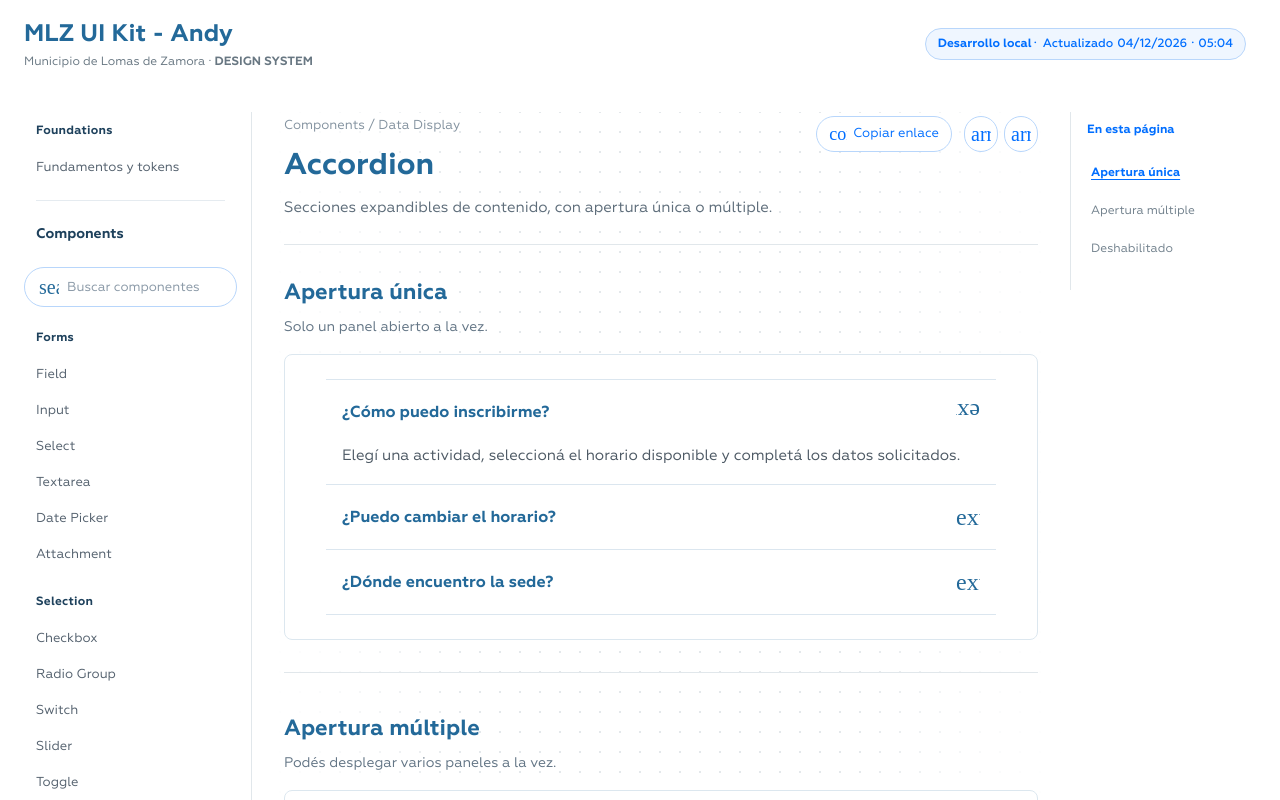
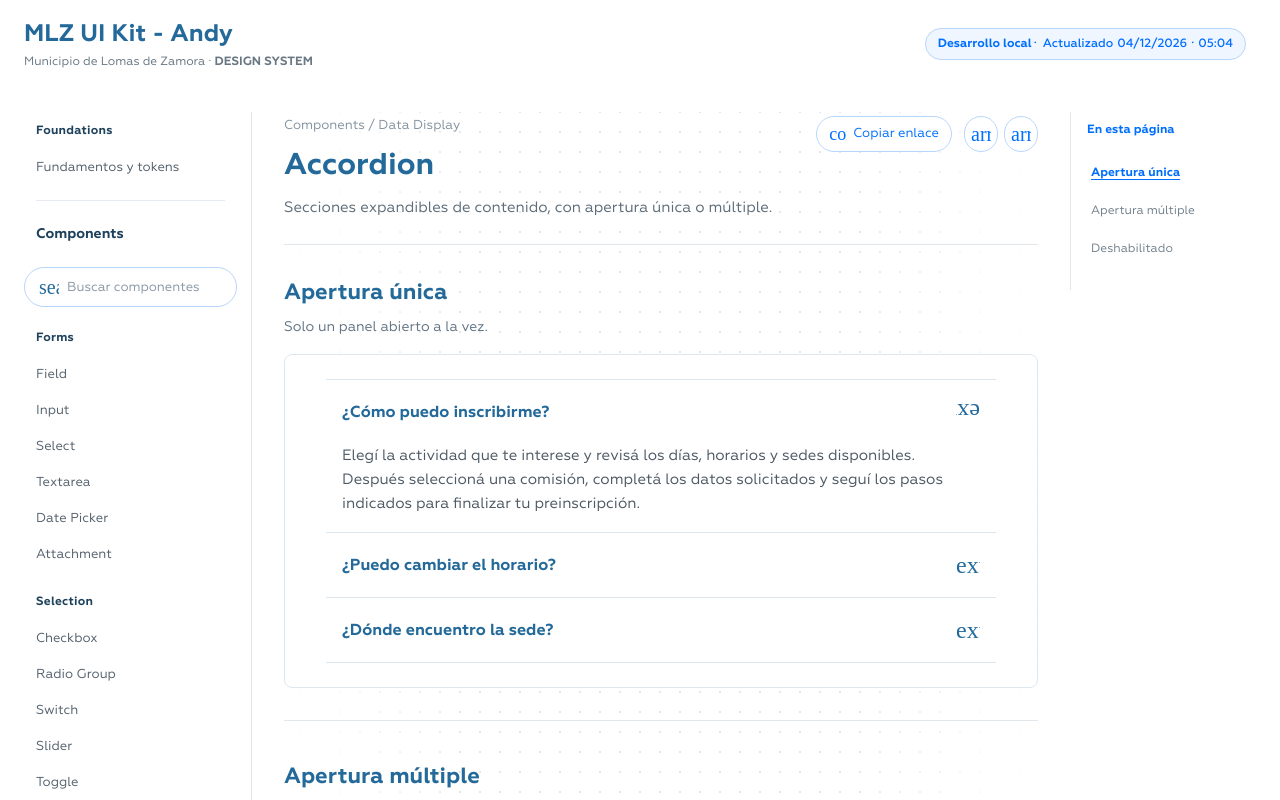
Before and after one commit to SantiagoM96/mlz-muni, a React (Vite) app: page /ui-kit-andy/componentes/acordeon in a window 1280 px wide. Shown: the top 800 px of the page. Built offline with nearby package versions, Linux system fonts and the light colour scheme; a web font is replaced by a local one.

Commit message:
docs(accordion): enrich every example answer with short readable paragraphs

```diff
--- a/src/pages/andy-kit/AndyKitPage.tsx
+++ b/src/pages/andy-kit/AndyKitPage.tsx
@@ -142,7 +142,11 @@ function ComponentExample({title,description,children}:{title:string;description
 }
 function AccordionDemo({multiple=false,disabledMiddle=false}:{multiple?:boolean;disabledMiddle?:boolean}){
  const [open,setOpen]=useState<string[]>(['1']);
- const items:[string,string,string][]=[['1','¿Cómo puedo inscribirme?','Elegí una actividad, seleccioná el horario disponible y completá los datos solicitados.'],['2','¿Puedo cambiar el horario?','Podés volver a la ficha de la actividad para elegir otra comisión disponible.'],['3','¿Dónde encuentro la sede?','La dirección y los detalles se muestran en la ficha de cada actividad.']];
+ const items:[string,string,string][]=[
+  ['1','¿Cómo puedo inscribirme?','Elegí la actividad que te interese y revisá los días, horarios y sedes disponibles. Después seleccioná una comisión, completá los datos solicitados y seguí los pasos indicados para finalizar tu preinscripción.'],
+  ['2','¿Puedo cambiar el horario?','Antes de confirmar la preinscripción, podés volver a la ficha de la actividad y elegir otra comisión que tenga cupos disponibles. Revisá el nuevo día y horario para asegurarte de que se ajusten a tu disponibilidad.'],
+  ['3','¿Dónde encuentro la sede?','En la ficha de cada actividad vas a encontrar el nombre de la sede, la dirección y la localidad correspondiente. Consultá esa información antes de inscribirte para comprobar que podés llegar al lugar en el horario elegido.']
+ ];
  return <div className="andy-doc-accordion">{items.map(([id,title,content])=><div className="andy-doc-accordion-item" key={id}>
   <button type="button" disabled={disabledMiddle&&id==='2'} aria-expanded={open.includes(id)} onClick={()=>setOpen(prev=>prev.includes(id)?prev.filter(v=>v!==id):multiple?[...prev,id]:[id])}>
     {title}<Icon name="expand_more" size={24}/>
```
